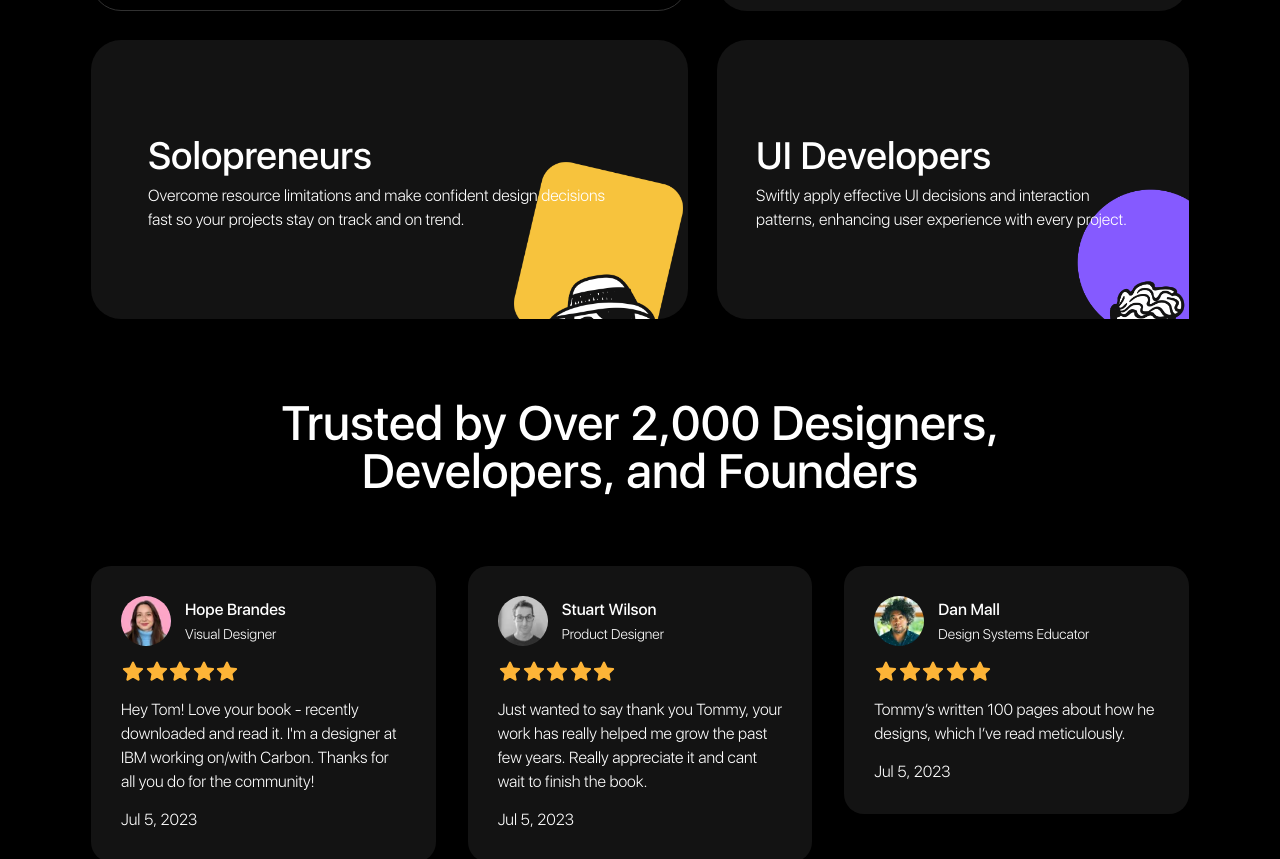
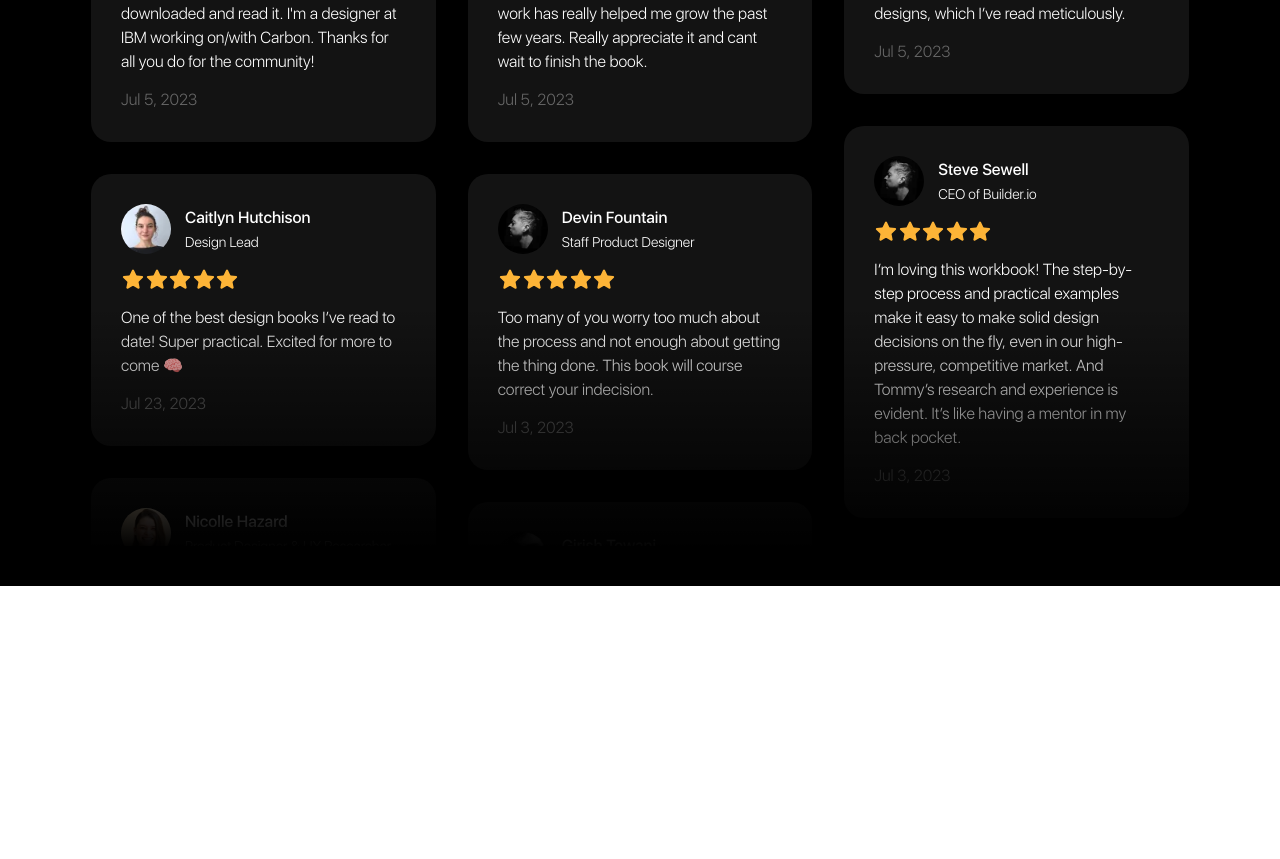
Before and after one commit to deepak-jhajhria/UIDecisions-project, a React (Create React App) app: page / in a window 1280 px wide. Shown: the part 1320-2179 px from the top of the page. After the commit the page ends 1906 px from the top, so only its background shows below. Built offline with nearby package versions, Linux system fonts and the light colour scheme; a web font is replaced by a local one.

Commit message:
update making design section

```diff
--- a/src/App.js
+++ b/src/App.js
@@ -7,7 +7,7 @@ function App() {
   return (
     <div className='bg-primary max-w-[1920px] mx-auto'>
       <MakingDesign />
-      <MadeFor />
+      {/* <MadeFor /> */}
       <Trusted />
     </div>
   );
--- a/src/components/MakingDesign.jsx
+++ b/src/components/MakingDesign.jsx
@@ -15,7 +15,7 @@ const MakingDesign = () => {
                                 <Description className="pt-7" description={item.description} />
                             </div>
                             <div className={`bg-transparent duration-300 group-hover:bg-black rounded-[13px] pt-[33px] border border-transparent pb-10 mt-[14px] px-5 sm:px-8 xl:px-11 ${index === 3 && "!pr-5"}`}>
-                                <h3 className="text-lg sm:text-xl lg:text-2xl font-semibold text-white lg:!leading-[28.64px] max-h-[86px] overflow-scroll scroll-bar-hidden">{item.title}</h3>
+                                <h3 className="text-lg sm:text-xl lg:text-2xl font-semibold text-white lg:!leading-[28.64px]">{item.title}</h3>
                             </div>
                         </div>
                     ))}
--- /dev/null
+++ b/src/components/TrusedCardLayout.jsx
@@ -0,0 +1,20 @@
+import { Rating } from './common/Icons'
+import Description from './common/Description'
+
+const TrusedCardLayout = ({ profilePhoto, name, role, description, date }) => {
+    return (
+        <div className="w-full lg:max-w-[384px] h-min flex flex-col gap-[14px] bg-primary-lighter p-[30px] rounded-[20px]">
+            <div className="flex items-center gap-[14px]">
+                <img className="rounded-full" src={profilePhoto} alt={name} width={50} height={50} />
+                <div className="flex flex-col gap-[2px]">
+                    <p className="text-sm font-medium text-white sm:text-base">{name}</p>
+                    <p className="text-xs font-light text-white sm:text-sm">{role}</p>
+                </div>
+            </div>
+            <span><Rating /></span>
+            <Description description={description} />
+            <Description className="!text-primary-light" description={date} />
+        </div>
+    )
+}
+export default TrusedCardLayout
--- a/src/components/Trusted.jsx
+++ b/src/components/Trusted.jsx
@@ -1,31 +1,23 @@
-import Description from "./common/Description"
+import TrusedCardLayout from "./TrusedCardLayout"
 import Heading from "./common/Heading"
 import { trustedSecList } from "./common/Helper"
-import { Rating } from "./common/Icons"
 
 const Trusted = () => {
     return (
         <div className="relative py-10">
             <div className=" container max-w-[1130px]">
                 <Heading className="max-w-[742px] mx-auto text-center" title="Trusted by Over 2,000 Designers, Developers, and Founders" />
-                <div className="grid grid-cols-1 sm:grid-cols-2 lg:grid-cols-3 gap-8 mt-[71px] max-h-[700px] overflow-scroll scroll-bar-hidden">
+                <div className="grid grid-cols-1 sm:grid-cols-2 lg:grid-cols-3 auto-cols-min auto-rows-auto gap-8 mt-[71px] max-h-[700px] overflow-hidden scroll-bar-hidden">
                     {trustedSecList.map((item, index) => (
-                        <div key={index} className="w-full lg:max-w-[384px] h-min flex flex-col gap-[14px] bg-primary-lighter p-[30px] rounded-[20px]">
-                            <div className="flex items-center gap-[14px]">
-                                <img className="rounded-full" src={item.profilePhoto} alt={item.name} width={50} height={50} />
-                                <div className="flex flex-col gap-[2px]">
-                                    <p className="text-sm font-medium text-white sm:text-base">{item.name}</p>
-                                    <p className="text-xs font-light text-white sm:text-sm">{item.role}</p>
-                                </div>
-                            </div>
-                            <span><Rating /></span>
-                            <Description description={item.description} />
-                            <Description className="text-primary-light" description={item.date} />
+                        <div key={index} className="flex flex-col gap-8">
+                            {item.col.map((item, index) => (
+                                <TrusedCardLayout key={index} profilePhoto={item.profilePhoto} role={item.role} name={item.name} date={item.date} description={item.description} />
+                            ))}
                         </div>
                     ))}
                 </div>
             </div>
-            <span className="flex w-full h-[244px] bg-[linear-gradient(180deg,rgba(0,0,0,0)_0%,#000000_100%)] absolute bottom-0 left-0"></span>
+            <span className="flex pointer-events-none w-full h-[244px] bg-[linear-gradient(180deg,rgba(0,0,0,0)_0%,#000000_100%)] absolute bottom-9 left-0"></span>
         </div>
     )
 }
--- a/src/components/common/Heading.jsx
+++ b/src/components/common/Heading.jsx
@@ -1,5 +1,5 @@
 
 const Heading = ({ title, className }) => {
-    return <h2 className={`text-white font-medium text-2xl sm:text-4xl lg:text-5xl ${className}`}>{title}</h2>
+    return <h2 className={`text-white font-medium text-2xl sm:text-4xl lg:text-5xl lg:!leading-[48px] ${className}`}>{title}</h2>
 }
 export default Heading
--- a/src/components/common/Helper.jsx
+++ b/src/components/common/Helper.jsx
@@ -11,15 +11,27 @@ import orangeCard from '../../assets/images/made-sec/orange-card.png'
 import yellowCard from '../../assets/images/made-sec/yellow-card.png'
 import blueCard from '../../assets/images/made-sec/blue-card.png'
 export const trustedSecList = [
-    { profilePhoto: hope, name: "Hope Brandes", role: "Visual Designer", description: "Hey Tom! Love your book - recently downloaded and read it. I'm a designer at IBM working on/with Carbon. Thanks for all you do for the community!", date: "Jul 5, 2023" },
-    { profilePhoto: stuart, name: "Stuart Wilson", role: "Product Designer", description: "Just wanted to say thank you Tommy, your work has really helped me grow the past few years. Really appreciate it and cant wait to finish the book.", date: "Jul 5, 2023" },
-    { profilePhoto: dan, name: "Dan Mall", role: "Design Systems Educator", description: "Tommy’s written 100 pages about how he designs, which I’ve read meticulously.", date: "Jul 5, 2023" },
-    { profilePhoto: caitlyn, name: "Caitlyn Hutchison", role: "Design Lead", description: "One of the best design books I’ve read to date! Super practical. Excited for more to come 🧠", date: "Jul 23, 2023" },
-    { profilePhoto: devin, name: "Devin Fountain", role: "Staff Product Designer", description: "Too many of you worry too much about the process and not enough about getting the thing done. This book will course correct your indecision.", date: "Jul 3, 2023" },
-    { profilePhoto: steve, name: "Steve Sewell", role: "CEO of Builder.io", description: "I’m loving this workbook! The step-by-step process and practical examples make it easy to make solid design decisions on the fly, even in our high-pressure, competitive market. And Tommy’s research and experience is evident. It’s like having a mentor in my back pocket.", date: "Jul 3, 2023" },
-    { profilePhoto: nicolle, name: "Nicolle Hazard", role: "Product Designer & UX Researcher", description: "Hi Tommy, loved your book!", date: "May 10, 2023" },
-    { profilePhoto: girish, name: "Girish Tewani", role: "Senior Product Designer", description: "Loving your book, looking forward to the updates, and thanks for answering my questions.", date: "Feb 13, 2023" },
-    { profilePhoto: vytas, name: "Vytas Gaizutis", role: "Princial Product Designer", description: "Hi Tommy, I just purchased your book and starting to dig in. Really awesome so far! There is a ton of great value here.", date: "Feb 14, 2023" },
+    {
+        col: [
+            { profilePhoto: hope, name: "Hope Brandes", role: "Visual Designer", description: "Hey Tom! Love your book - recently downloaded and read it. I'm a designer at IBM working on/with Carbon. Thanks for all you do for the community!", date: "Jul 5, 2023" },
+            { profilePhoto: caitlyn, name: "Caitlyn Hutchison", role: "Design Lead", description: "One of the best design books I’ve read to date! Super practical. Excited for more to come 🧠", date: "Jul 23, 2023" },
+            { profilePhoto: nicolle, name: "Nicolle Hazard", role: "Product Designer & UX Researcher", description: "Hi Tommy, loved your book!", date: "May 10, 2023" },
+        ]
+    },
+    {
+        col: [
+            { profilePhoto: stuart, name: "Stuart Wilson", role: "Product Designer", description: "Just wanted to say thank you Tommy, your work has really helped me grow the past few years. Really appreciate it and cant wait to finish the book.", date: "Jul 5, 2023" },
+            { profilePhoto: devin, name: "Devin Fountain", role: "Staff Product Designer", description: "Too many of you worry too much about the process and not enough about getting the thing done. This book will course correct your indecision.", date: "Jul 3, 2023" },
+            { profilePhoto: girish, name: "Girish Tewani", role: "Senior Product Designer", description: "Loving your book, looking forward to the updates, and thanks for answering my questions.", date: "Feb 13, 2023" },
+        ]
+    },
+    {
+        col: [
+            { profilePhoto: dan, name: "Dan Mall", role: "Design Systems Educator", description: "Tommy’s written 100 pages about how he designs, which I’ve read meticulously.", date: "Jul 5, 2023" },
+            { profilePhoto: steve, name: "Steve Sewell", role: "CEO of Builder.io", description: "I’m loving this workbook! The step-by-step process and practical examples make it easy to make solid design decisions on the fly, even in our high-pressure, competitive market. And Tommy’s research and experience is evident. It’s like having a mentor in my back pocket.", date: "Jul 3, 2023" },
+            { profilePhoto: vytas, name: "Vytas Gaizutis", role: "Princial Product Designer", description: "Hi Tommy, I just purchased your book and starting to dig in. Really awesome so far! There is a ton of great value here.", date: "Feb 14, 2023" },
+        ]
+    }
 ]
 
 export const makingDesignList = [
```
